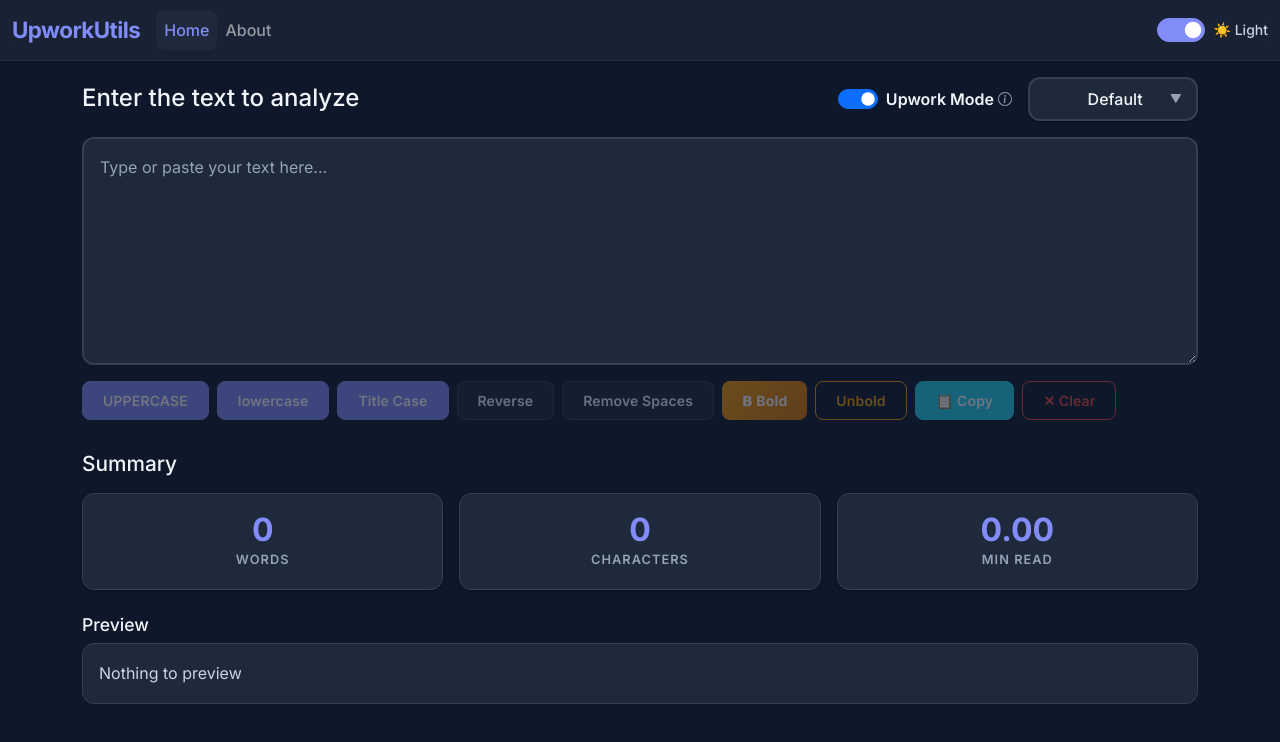
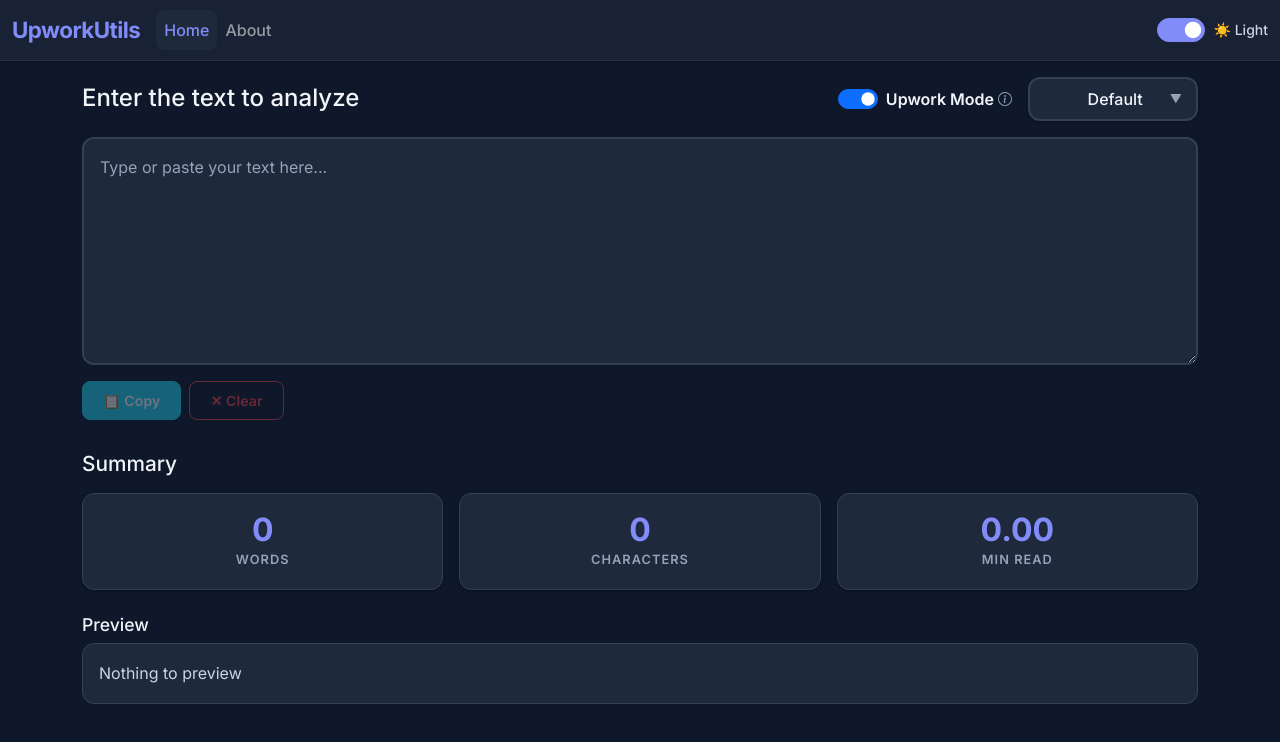
Before and after one commit to muhammadAzeem0x000/ReactApp_textUtils, a React (Create React App) app: page / in a window 1280 px wide. Shown: the top 742 px of the page. Built offline with nearby package versions, Linux system fonts and the light colour scheme; the HTML template or start-up script is replaced by a standard one.

Commit message:
Collapse uncessary tools in upwork mode

```diff
--- a/src/components/TextForm.js
+++ b/src/components/TextForm.js
@@ -293,6 +293,8 @@ export default function TextForm({ heading }) {
         </div>
 
         <div className="button-group">
+          {!upworkMode && (
+            <>
               <button disabled={isDisabled} className="btn btn-primary" onClick={handleUpperCase}>
                 UPPERCASE
               </button>
@@ -314,6 +316,8 @@ export default function TextForm({ heading }) {
               <button disabled={isDisabled} className="btn btn-bold-outline" onClick={handleUnbold}>
                 Unbold
               </button>
+            </>
+          )}
           <button disabled={isDisabled} className="btn btn-info" onClick={handleCopy}>
             📋 Copy
           </button>
```
Lines whose indentation alone changed are shown as unchanged.
